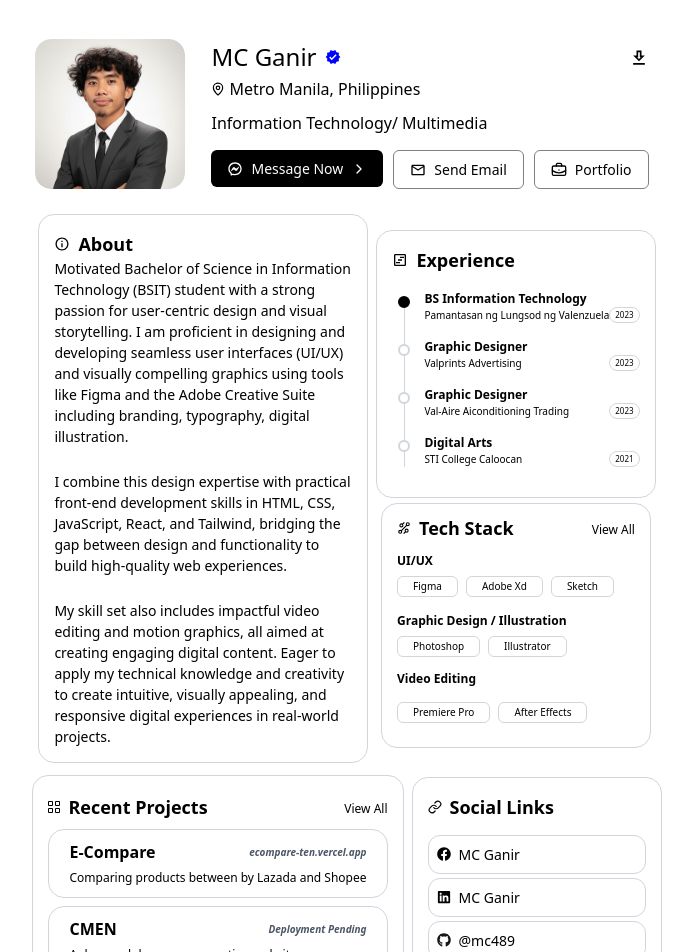
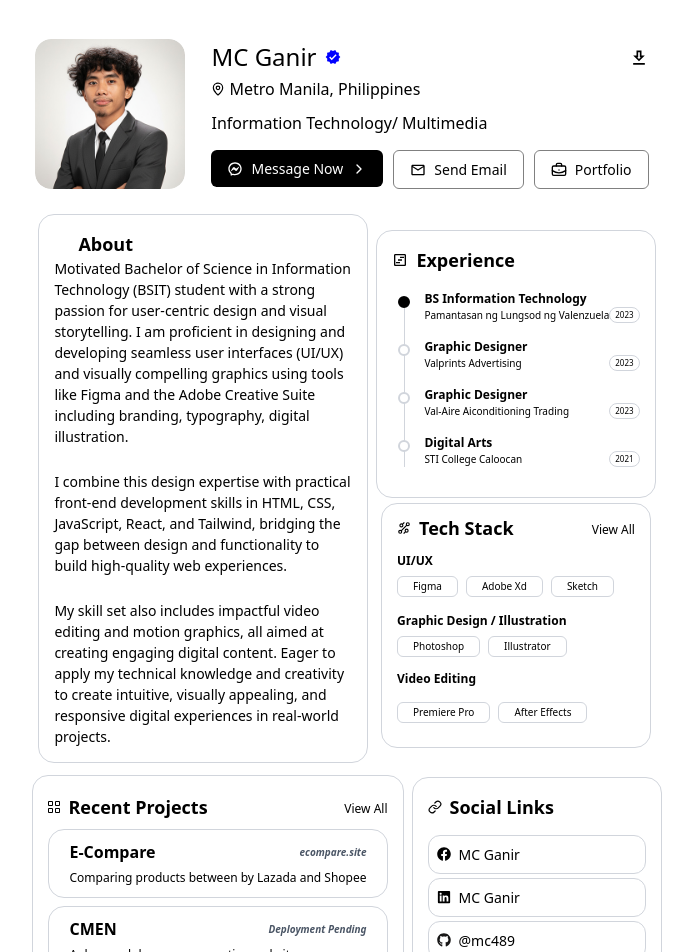
Before and after one commit to mc489/mc489portfolio, a React (Vite) app: page / in a window 1280 px wide. Shown: the top 952 px of the page, without its empty margins (293-986 px from the left). Built offline with nearby package versions, Linux system fonts and the light colour scheme.

Commit message:
update proj

```diff
--- a/src/About.jsx
+++ b/src/About.jsx
@@ -37,7 +37,7 @@ function About() {
 
 
                    <div className='flex items-center gap-2 '>
-                        <IoMdInformationCircleOutline size={16} color="black" />
+                        <IoMdInformationCircleOutline size={16} color="white" />
                         <h1 className="text-lg font-semibold ">About</h1>
                         </div>
 
--- a/src/Projects.jsx
+++ b/src/Projects.jsx
@@ -38,7 +38,7 @@ function Projects() {
                         </div>
 
 
-<a href="https://ecompare-ten.vercel.app/ " target="_blank" rel="noopenner noreferrer">
+<a href="https://ecompare.site/ " target="_blank" rel="noopenner noreferrer">
                         <div className=' w-full px-[20px] py-[10px] text-left
                          border-1 border-gray-300 rounded-[16px] cursor-pointer w-full
                        px-2 py-2 hover:-translate-y-0.5  duration-200'>
@@ -47,7 +47,7 @@ function Projects() {
                             <h1 className='text-[16px] font-bold   '>
                                 E-Compare
                             </h1>
-                            <span className="text-[10px] font-semibold italic text-gray-600">ecompare-ten.vercel.app</span>
+                            <span className="text-[10px] font-semibold italic text-gray-600">ecompare.site</span>
                             </div>
                             <p className='text-[12px]'>
                                 Comparing products between by Lazada and Shopee
@@ -122,7 +122,7 @@ function Projects() {
                             </button>
                         </div>
 
-                        <a href='https://ecompare-ten.vercel.app/' target='_blank' rel='noopener noreferrer'>
+                        <a href='https://ecompare.site/' target='_blank' rel='noopener noreferrer'>
                             <button className='w-full cursor-pointer '>
                                 <div className='px-[15px] py-[10px] text-left
                          border-1 border-gray-300 rounded-[16px] '>
@@ -130,7 +130,8 @@ function Projects() {
                                     <h1 className='text-[14px] font-semibold'>
                                         E-Compare
                                     </h1>
-                                    <span className="text-[8px] font-semibold italic text-gray-600">ecompare-ten.vercel.app</span>
+                                    <span className="text-[8px] font-semibold italic text-gray-600">
+                                        ecompare.site</span>
 
                                     </div>
                                     <p className='text-[10px]'>
```
